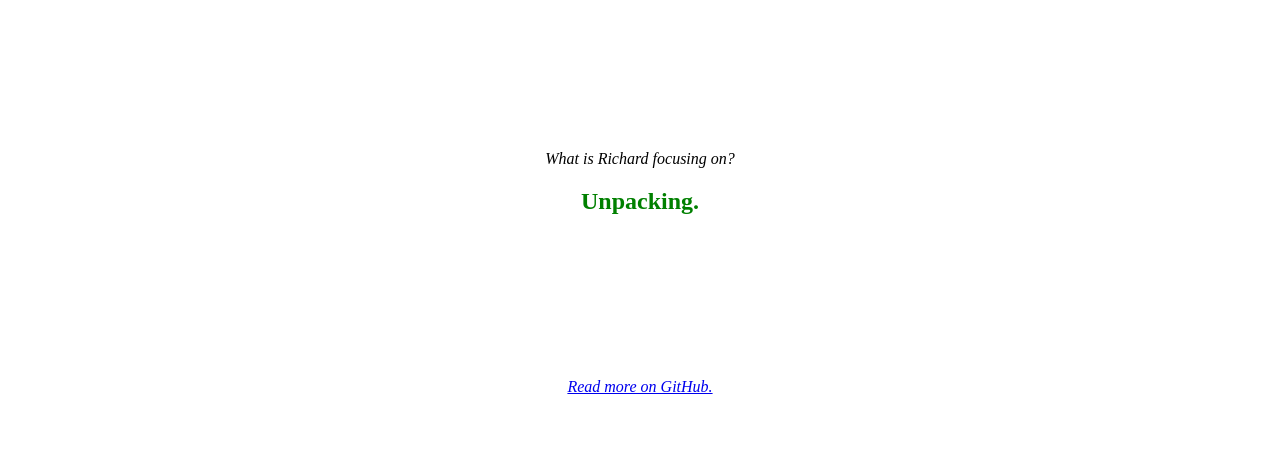
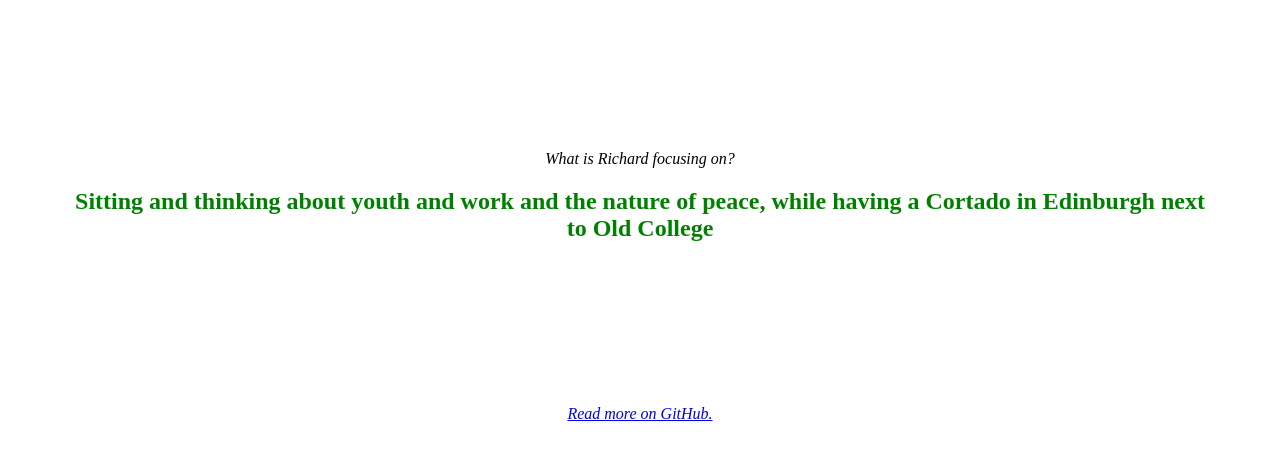
Before and after one commit to RichardLitt/what-is-richard-doing-now, a Jekyll site: the page built from index.md, in a window 1280 px wide. Shown: the top 460 px of the page. Built offline with Jekyll 4.4.1, drawn with Linux system fonts in a browser that asks for light colours; our own code applies the rules of GitHub Pages for plain Markdown files.

Commit message:
Adding task

```diff
--- a/index.md
+++ b/index.md
@@ -5,7 +5,7 @@ project:
 
 What is Richard focusing on?
 
-## Unpacking.
+## Sitting and thinking about youth and work and the nature of peace, while having a Cortado in Edinburgh next to Old College
 
 {% if page.project %}
   {% assign project = site.data.projects[page.project] %}
```
Also changed, not shown: todo.md (+1 -1 lines).
